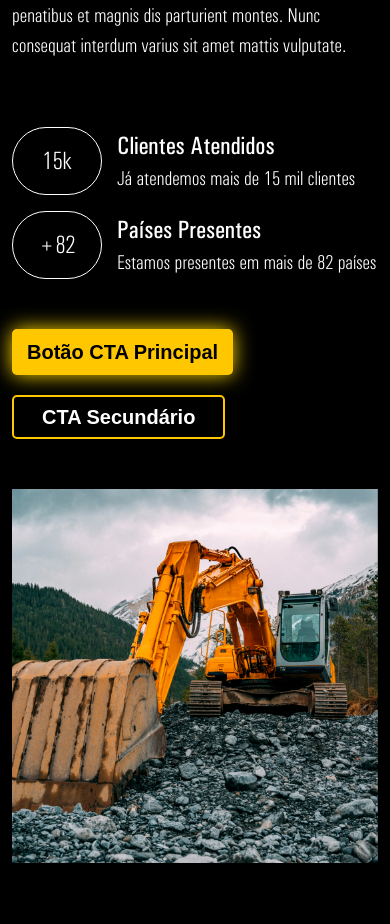
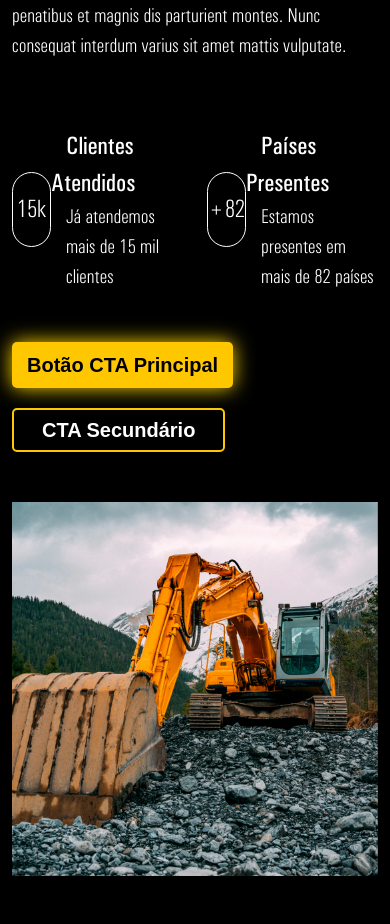
Before and after one commit to devnx-web/pesa_energia_next, a Next.js app: page / in a window 390 px wide. Shown: the part 1700-2624 px from the top of the page. Built offline with nearby package versions, Linux system fonts and the light colour scheme.

Commit message:
Update quemsomos.module.css

```diff
--- a/pages/home/quemsomos.module.css
+++ b/pages/home/quemsomos.module.css
@@ -94,6 +94,7 @@
     }
 
     .border{
-        padding: 10px;
+        height: 75px;
+        width: 73px;
     }
 }
```
